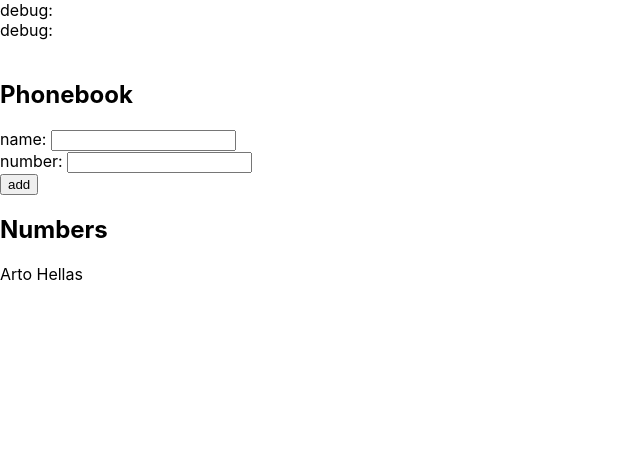
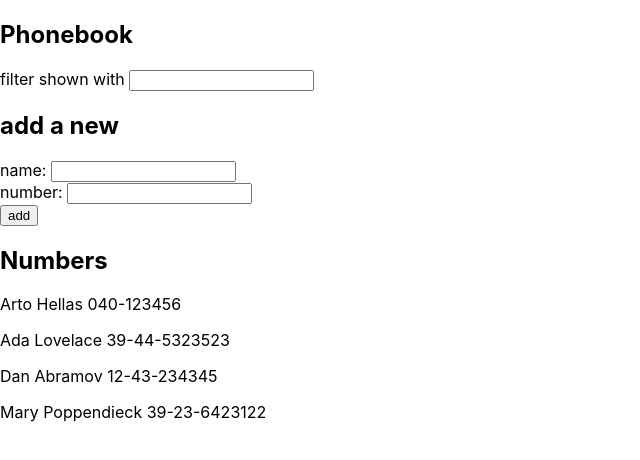
Before and after one commit to lgbrock/fso, a React (Create React App) app in the folder part2/phonebook/: page / in a window 1280 px wide. Shown: the top 460 px of the page, without its empty margins (0-640 px from the left). Built offline with nearby package versions, Linux system fonts and the light colour scheme.

Commit message:
finished exerise 2.9

```diff
--- a/part2/phonebook/src/App.js
+++ b/part2/phonebook/src/App.js
@@ -2,9 +2,15 @@
 import React, { useState } from 'react';
 
 const App = () => {
-	const [persons, setPersons] = useState([{ name: 'Arto Hellas' }]);
+	const [persons, setPersons] = useState([
+		{ name: 'Arto Hellas', number: '040-123456', id: 1 },
+		{ name: 'Ada Lovelace', number: '39-44-5323523', id: 2 },
+		{ name: 'Dan Abramov', number: '12-43-234345', id: 3 },
+		{ name: 'Mary Poppendieck', number: '39-23-6423122', id: 4 },
+	]);
 	const [newName, setNewName] = useState('');
 	const [newNumber, setNewNumber] = useState('');
+	const [filter, setFilter] = useState('');
 
 	const addName = (event) => {
 		event.preventDefault();
@@ -25,12 +31,20 @@
 		setNewNumber('');
 	};
 
+	// filter names
+	const handleFilterChange = (event) => {
+		setFilter(event.target.value);
+		const filteredNames = persons.filter((person) =>
+			person.name.includes(event.target.value)
+		);
+		setPersons(filteredNames);
+	};
+
 	return (
 		<div>
-			<div>debug: {newName}</div>
-			<div>debug: {newNumber}</div>
-			<br />
 			<h2>Phonebook</h2>
+			filter shown with <input value={filter} onChange={handleFilterChange} />
+			<h2>add a new</h2>
 			<form onSubmit={addName}>
 				<div>
 					name:{' '}
```
